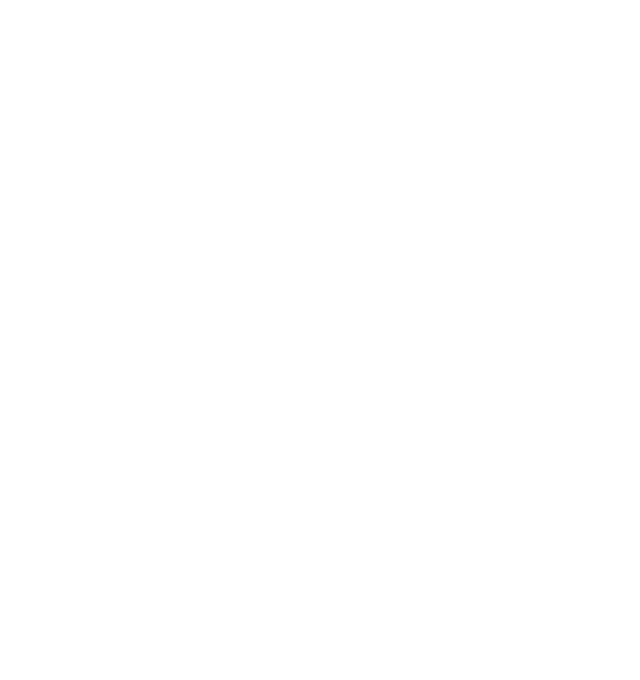
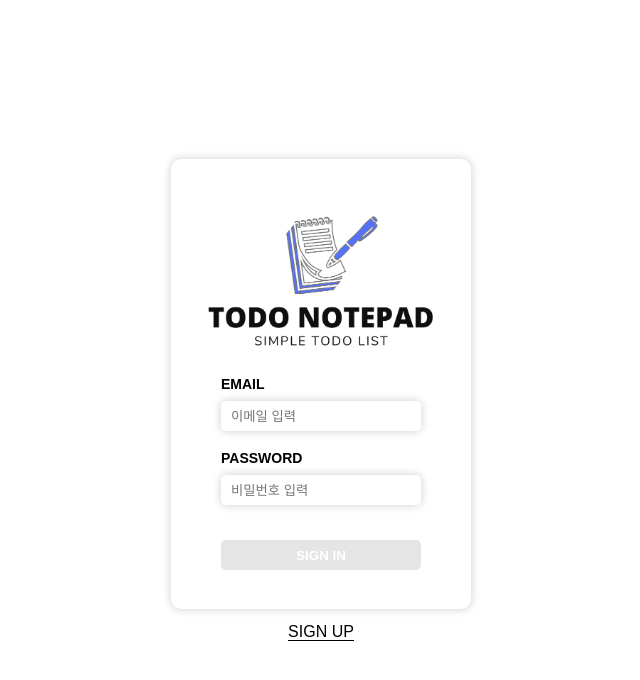
Before and after one commit to kwakhyun/pre-onboarding-Internship, a React (Create React App) app: page /login in a window 1280 px wide. Before the commit this address had no page. Shown: the top 680 px of the page, without its empty margins (319-959 px from the left). Built offline with nearby package versions, Linux system fonts and the light colour scheme.

Commit message:
Modify: Change routing path

```diff
--- a/src/pages/Join/index.tsx
+++ b/src/pages/Join/index.tsx
@@ -95,13 +95,13 @@
           margin="20px 0 0 0"
         />
       </form>
-      <span onClick={() => navigate("/")}>SIGN IN</span>
+      <span onClick={() => navigate("/login")}>SIGN IN</span>
 
       {isSuccess && (
         <Modal
           title={modalTitle}
           content={modalContent}
-          onClose={() => navigate("/")}
+          onClose={() => navigate("/login")}
         />
       )}
       {isFailed && (
--- a/src/pages/Login/index.tsx
+++ b/src/pages/Login/index.tsx
@@ -21,7 +21,7 @@
 
   useEffect(() => {
     if (localStorage.getItem("token")) {
-      navigate("/todo");
+      navigate("/main");
     }
   }, [navigate]);
 
@@ -32,7 +32,7 @@
       .then((response) => {
         if (response.status === 200) {
           localStorage.setItem("token", response.data["access_token"]);
-          navigate("/todo");
+          navigate("/main");
         }
       })
       .catch(({ response }) => {
--- a/src/pages/Main/index.tsx
+++ b/src/pages/Main/index.tsx
@@ -3,13 +3,13 @@
 import styled from "styled-components";
 
 import { todoAPI } from "../../shared/httpRequest";
-import { Todo } from "../../types/todoInterface";
+import { ITodo } from "../../types/todoInterface";
 
 import TodoForm from "../../components/todo/TodoForm";
 import TodoItem from "../../components/todo/TodoItem";
 
 export default function MainPage() {
-  const [todos, setTodos] = useState<Todo[]>([]);
+  const [todos, setTodos] = useState<ITodo[]>([]);
 
   const navigate = useNavigate();
 
@@ -21,14 +21,14 @@
 
   const handleLogout = () => {
     localStorage.removeItem("token");
-    navigate("/");
+    navigate("/login");
   };
 
   useEffect(() => {
     if (localStorage.getItem("token")) {
       handleGetTodos();
     } else {
-      navigate("/");
+      navigate("/login");
     }
   }, [navigate]);
 
--- a/src/router/index.tsx
+++ b/src/router/index.tsx
@@ -7,9 +7,9 @@
 export default function PageRouter() {
   return (
     <Routes>
-      <Route path="/" element={<LoginPage />} />
+      <Route path="/login" element={<LoginPage />} />
       <Route path="/join" element={<JoinPage />} />
-      <Route path="/todo" element={<MainPage />} />
+      <Route path="/main" element={<MainPage />} />
     </Routes>
   );
 }
```
